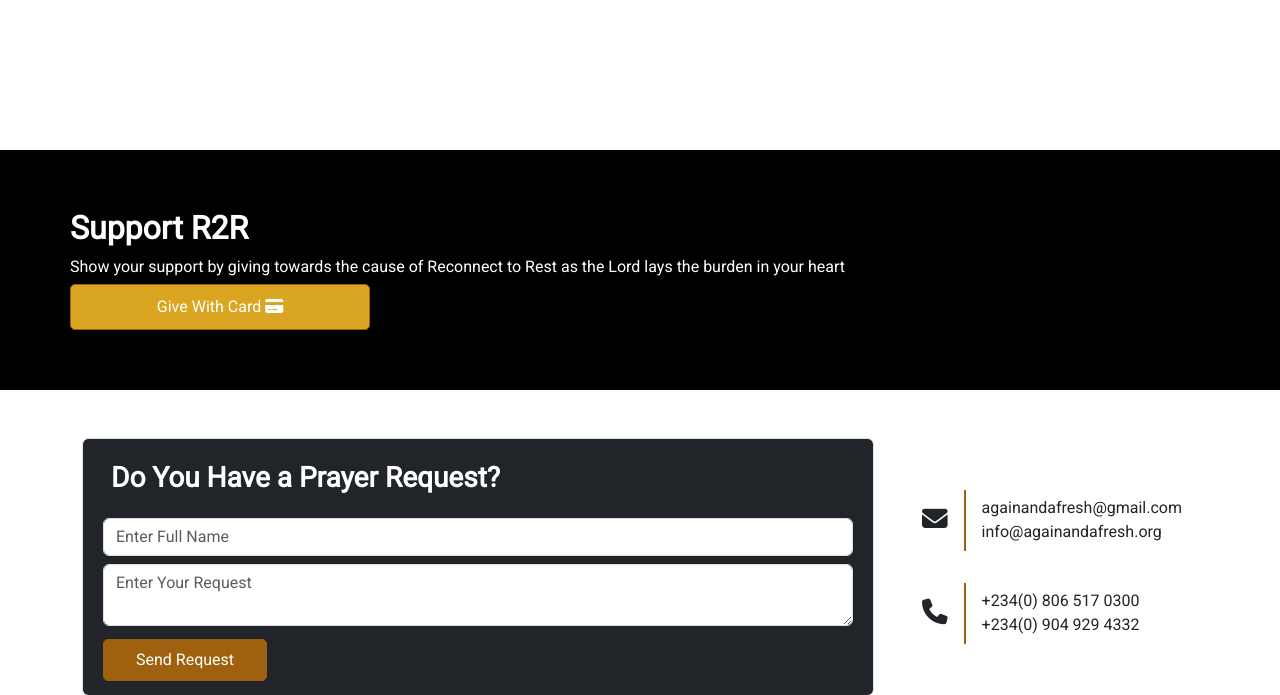
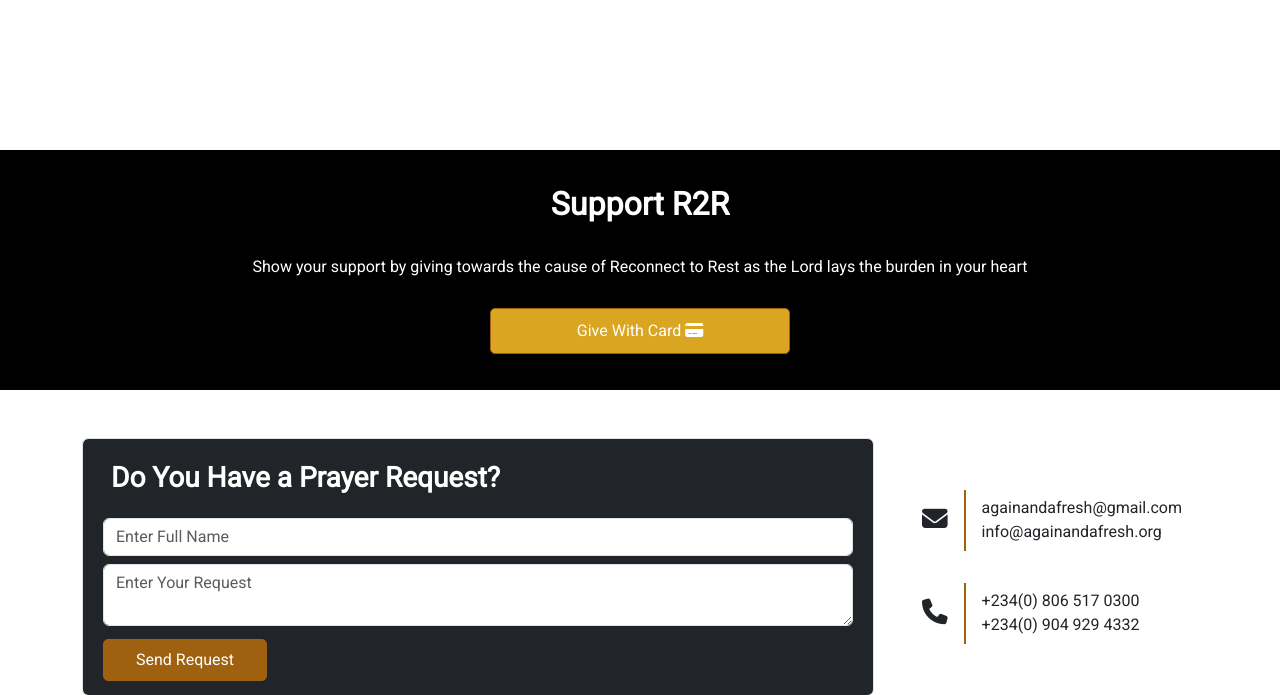
Before and after one commit to EsaKris/R2R, a Django app: page / in a window 1280 px wide. Shown: the part 2537-3232 px from the top of the page. Run offline with Django 4.2, Linux system fonts and the light colour scheme; some libraries are stand-ins or nearby versions; grey boxes are pictures that could not be loaded.

Commit message:
modified:   templates/home/index.html

```diff
--- a/templates/home/index.html
+++ b/templates/home/index.html
@@ -112,9 +112,11 @@
 </section>
 <section class="CountContainer ">
   <div class="CountDown container" style="padding:2rem 0;">
-    <div>
+    <div style="margin: auto;text-align:center;">
       <h2 style="font-weight: 900;">Support R2R</h2>
+      <br>
       <p>Show your support by giving towards the cause of Reconnect to Rest as the Lord lays the burden in your heart</p>
+      <br>
         <a class="btn" style="color: white;background-color: goldenrod;width: 300px;" href="{% url 'donate' %}">Give With Card  <i class="fa fa-credit-card"></i></a>
       </div>
     </div>
```
